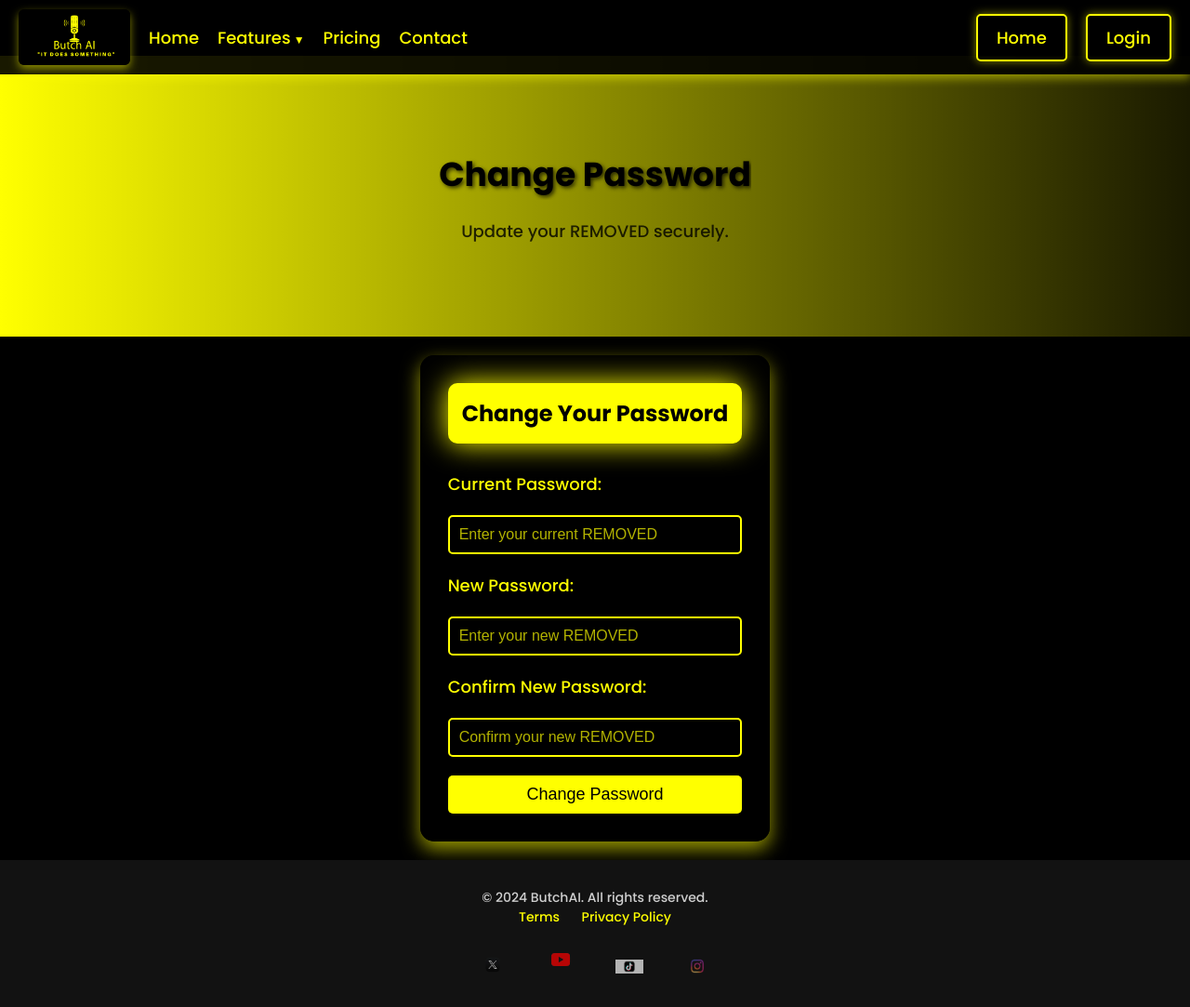
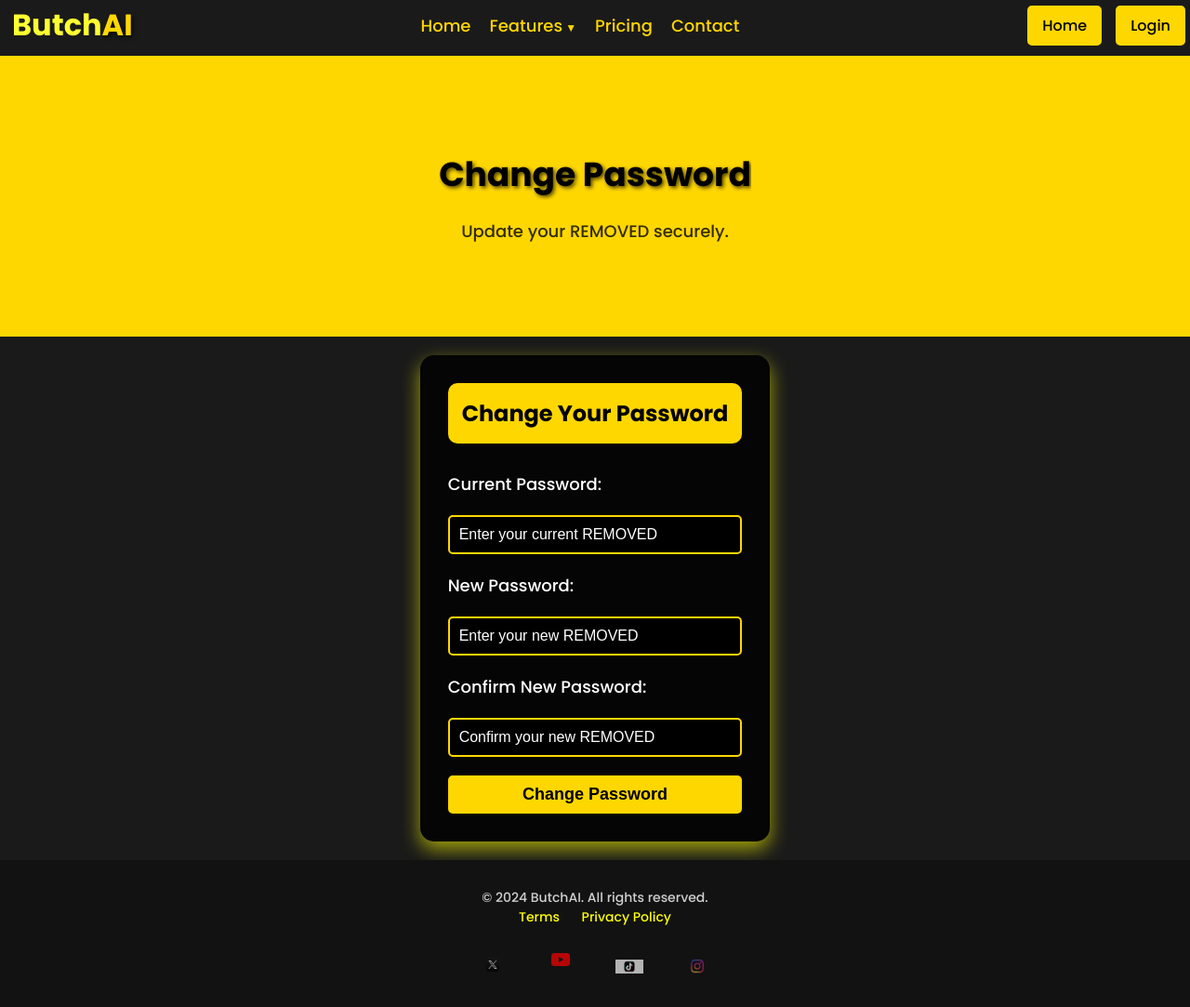
Before and after one commit to jbsam7/ButchAI, a Flask app: template templates/change_password.html in a window 1280 px wide. Shown: the whole page at 93% size. Run offline with Flask 3, Linux system fonts and the light colour scheme; the template is opened without the code that fills it, so the values that code supplies are empty; some libraries are stand-ins or nearby versions.

Commit message:
Updated change password screen

```diff
--- a/templates/change_password.html
+++ b/templates/change_password.html
@@ -17,7 +17,7 @@
         }
 
         html, body {
-            background-color: black;
+            background-color: #1a1a1a;
             color: yellow;
             font-family: 'Poppins', sans-serif;
             height: 100%;
@@ -34,12 +34,11 @@
             display: flex;
             justify-content: space-between; /* Space between left and right sections */
             align-items: center;
-            padding: 10px 20px;
+            padding: 3px 5px;
             position: fixed;
             top: 0;
             width: 100%;
-            background-color: rgba(0, 0, 0, 0.9); /* Semi-transparent for better visibility */
-            box-shadow: 0 4px 10px rgba(255, 255, 0, 0.5);
+            background-color:#1a1a1a;
             z-index: 1000;
         }
 
@@ -50,32 +49,30 @@
             gap: 20px;
         }
 
-        /* Logo Styling */
-        .logo {
-            height: 60px;
-            width: auto;
-            transition: box-shadow 0.3s ease-in-out;
-            border-radius: 6px;
-            box-shadow: 0 4px 10px rgba(255, 255, 0, 0.5);
+        .logo-text {
+            font-size: 32px;
+            font-weight: 700;
+            color: #FFFF31;
+            transition: color 0.3s ease-in-out;
+            cursor: default;
+            padding-left: 8px;
         }
 
-        .logo:hover {
-            box-shadow: 0 0 30px rgba(255, 255, 0, 1);
+        .logo-text .ai {
+            color: #FFD700; /* Gold color for 'AI' */
+            text-shadow: 2px 2px 4px rgba(0,0,0,0.7); /* Enhance readability */
+        }
+        .nav-links-left {
+            display: flex;
+            gap: 20px;
+            align-items: center;
         }
 
-        /* Navigation Links Containers */
-        .nav-links-left, .nav-links-right {
-            display: flex;
-            align-items: center;
-            gap: 20px;
-        }
-
-        /* Left Navigation Links */
         .nav-links-left a {
-            color: yellow;
+            color: #FFD700;
             text-decoration: none;
             font-size: 18px;
-            transition: color 0.3s;
+            transition: color 0.3s ease;
         }
 
         .nav-links-left a:hover {
@@ -121,22 +118,26 @@
             display: block;
         }
 
-        /* Right Navigation Links (Home, Login) */
+        /* Right side links (Sign up and login) */
+        .nav-links-right {
+            display: flex;
+            gap: 15px;
+            align-items: center;
+        }
+
         .nav-links-right a {
-            color: yellow;
+            color: black;
             text-decoration: none;
-            font-size: 18px;
-            padding: 10px 20px;
-            border: 2px solid yellow;
+            padding: 7px 14px;
+            border: 2px solid #FFD700;
             border-radius: 5px;
-            box-shadow: 0 0 10px rgba(255, 255, 0, 0.5);
-            transition: background-color 0.3s, color 0.3s, box-shadow 0.3s;
+            background-color: #FFD700;
+            transition: background-color 0.3s ease;
         }
 
         .nav-links-right a:hover {
-            background-color: yellow;
+            background-color: #FFFF31;
             color: black;
-            box-shadow: 0 0 20px rgba(255, 255, 0, 0.8);
         }
 
         /* Hamburger Menu */
@@ -144,22 +145,20 @@
             display: none; /* Hidden by default, shown on mobile via media queries */
             cursor: pointer;
             padding: 6px;
-            box-shadow: 0 4px 10px rgba(255, 255, 0, 0.8);
             border-radius: 4px;
         }
 
         .hamburger div {
             width: 30px;
             height: 4px;
-            background-color: yellow;
+            background-color: #FFD700;
             margin: 5px 0;
             border-radius: 2px;
-            box-shadow: 0 2px 5px rgba(255, 255, 0, 0.5);
         }
 
         /* Banner Styles */
         .banner {
-            background: linear-gradient(to right, yellow, rgba(255, 255, 0, 0.1));
+            background: #FFD700;
             display: flex;
             align-items: center;
             justify-content: center; /* Center the text */
@@ -210,11 +209,10 @@
         .change-REMOVED-container h1 {
             margin-bottom: 30px;
             font-size: 24px;
-            box-shadow: 0 0 30px rgba(255, 255, 0, 1);
             padding: 15px;
             border-radius: 10px;
             color: black;
-            background-color: yellow;
+            background-color: #FFD700;
         }
 
         form {
@@ -224,7 +222,7 @@
         }
 
         label {
-            color: yellow;
+            color:  white;
             font-size: 18px;
             text-align: left;
         }
@@ -232,18 +230,18 @@
         input {
             padding: 10px;
             font-size: 16px;
-            border: 2px solid yellow;
+            border: 2px solid #FFD700;
             border-radius: 5px;
             background-color: black;
-            color: yellow;
+            color: #FFD700;
         }
 
         input::placeholder {
-            color: rgba(255, 255, 0, 0.7);
+            color: white;
         }
 
         button {
-            background-color: yellow;
+            background-color: #FFD700;
             color: black;
             padding: 10px;
             border: none;
@@ -251,6 +249,7 @@
             cursor: pointer;
             font-size: 18px;
             transition: background-color 0.3s, box-shadow 0.3s;
+            font-weight: bold;
         }
 
         button:hover {
@@ -318,14 +317,24 @@
                 text-align: center;
             }
 
-            .nav-links-left a,
-            .nav-links-right a {
+
+            .nav-links-left a   {
                 font-size: 18px;
                 padding: 15px 0;
                 text-decoration: none;
                 color: yellow;
                 display: block;
                 width: 100%;
+            }
+
+            .nav-links-right a {
+                font-size: 18px;
+                padding: 15px 0;
+                text-decoration: none;
+                color: black;
+                display: block;
+                width: 100%;
+                font-weight: bold;
             }
 
             /* Show navigation links when menu is open */
@@ -336,7 +345,7 @@
 
             /* Adjust banner text */
             .banner-text {
-                font-size: 24px; /* Reduced font size */
+                font-size: 30px; /* Reduced font size */
                 padding: 0 10px;
                 white-space: normal; /* Allow text to wrap */
                 line-height: 1.4; /* Improve readability */
@@ -346,7 +355,7 @@
             }
 
             .banner-subtext {
-                font-size: 16px; /* Reduced font size */
+                font-size: 20px; /* Reduced font size */
                 padding: 0 10px;
                 white-space: normal;
                 text-align: center;
@@ -357,7 +366,7 @@
             .change-REMOVED-container {
                 padding: 20px;
                 max-width: 90%;
-                margin: 100px auto 30px auto; /* Adjusted for mobile */
+                margin: 40px auto 30px auto; /* Adjusted for mobile */
             }
 
             /* Adjust footer */
@@ -375,8 +384,10 @@
 <body>
     <!-- Header -->
     <header>
+        <div class="logo-text">
+            Butch<span class="ai">AI</span>
+        </div>
         <div class="left-section">
-            <img src="{{ url_for('static', filename='images/logobaby.png') }}" alt="ButchAI Logo" class="logo">
 
             <div class="nav-links-left">
                 <a href="/">Home</a>
```
